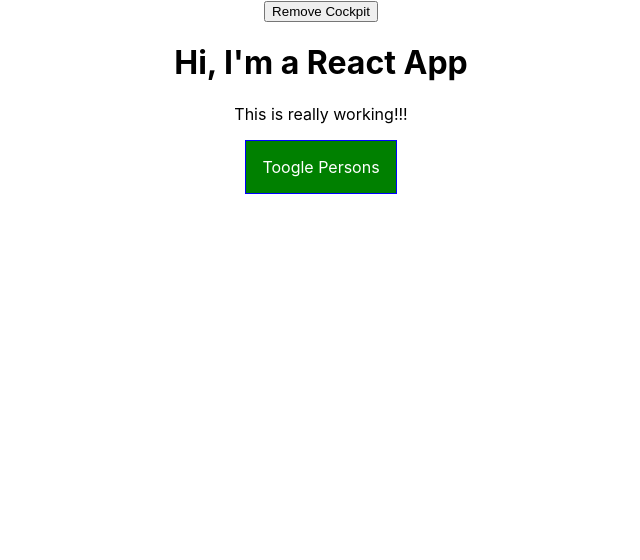
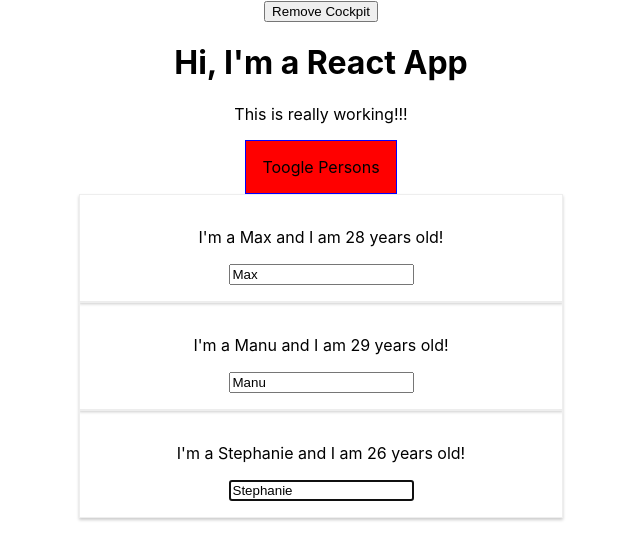
Before and after one commit to Aneor/react-complete-guide, a React (Create React App) app: page / in a window 1280 px wide. Shown: the top 560 px of the page, without its empty margins (319-959 px from the left). Built offline with nearby package versions, Linux system fonts and the light colour scheme.

Commit message:
Refs with React Hooks

```diff
--- a/src/components/Cockpit/Cockpit.js
+++ b/src/components/Cockpit/Cockpit.js
@@ -1,16 +1,23 @@
-import React, { useEffect } from 'react';
+import React, { useEffect, useRef } from 'react';
 import classes from './Cockpit.module.css';
 
 const Cockpit = (props) => {
+
+    const toggleBtnRef = useRef(null);
+
     useEffect(() => {
+
+
         console.log('Cockpit.js useEffect');
 
-        const timer = setTimeout(() => {
-            alert('Saved data to cloud');
-        }, 1000);
+        // const timer = setTimeout(() => {
+        //     alert('Saved data to cloud');
+        // }, 1000);
+
+        toggleBtnRef.current.click();
 
         return () => {
-            clearTimeout(timer);
+            //clearTimeout(timer);
             console.log('Cockpit.js cleanup work in useEffect')
         }
 
@@ -43,8 +50,11 @@ const Cockpit = (props) => {
         <div className={classes.Cockpit}>
             <h1>Hi, I'm a React App</h1>
             <p className={assignedClasses.join(' ')}>This is really working!!!</p>
-            <button className={btnClass}
-                onClick={props.clicked}>Toogle Persons</button>
+            <button
+                ref={toggleBtnRef}
+                className={btnClass}
+                onClick={props.clicked}>Toogle Persons
+            </button>
         </div>
     );
 };
```
